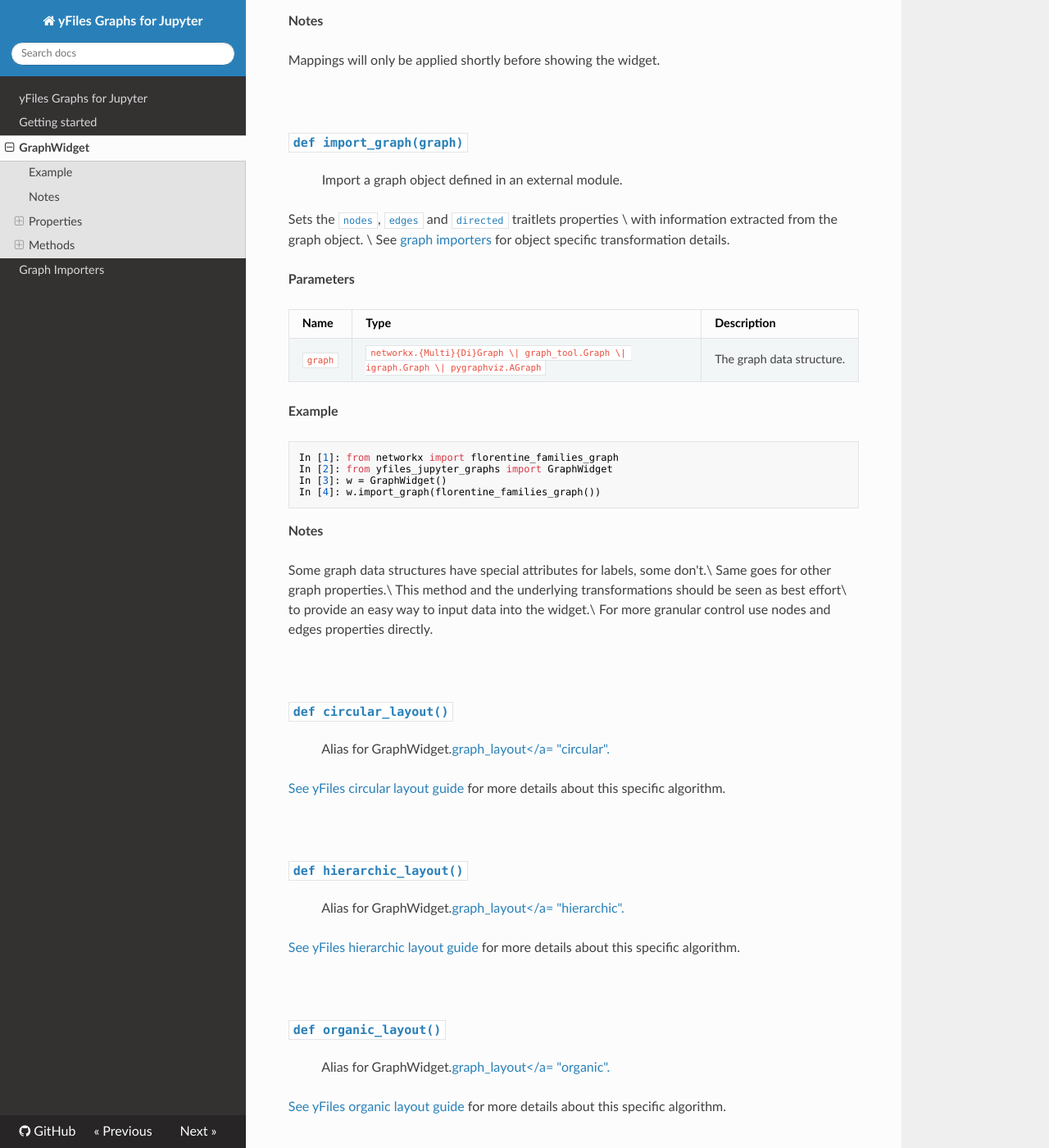
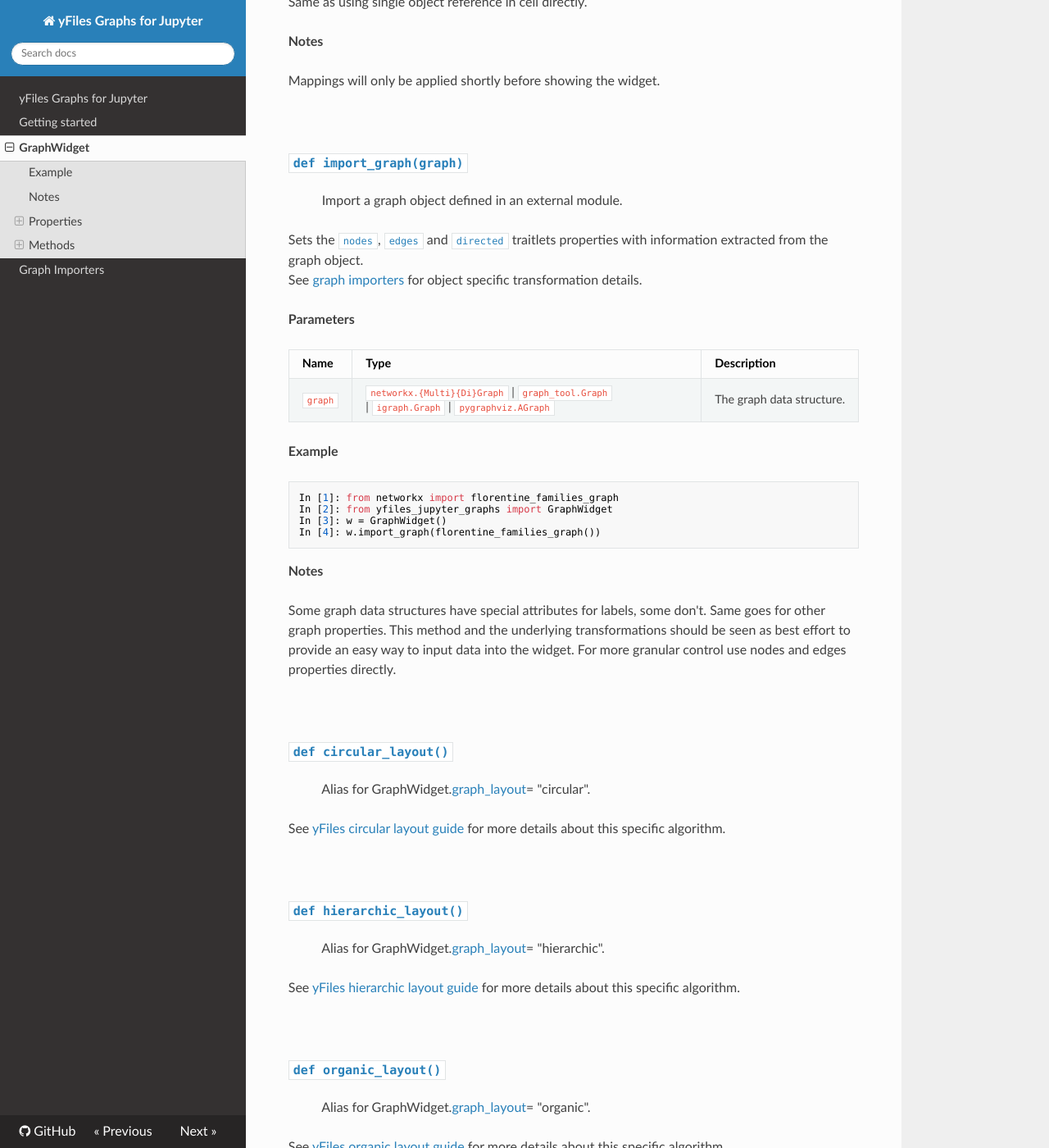
Before and after one commit to yWorks/yfiles-jupyter-graphs, an MkDocs documentation site: the page built from mkdocs/02_graph_widget.md, in a window 1280 px wide and 1400 px high, scrolled down 19950 px. Shown: the whole window at 82% size. Built offline with MkDocs 1.6.1, drawn with Linux system fonts in a browser that asks for light colours; nearby versions of some CDN libraries; some of the changed text lies outside the part shown.

Commit message:
Fix formatting issues in documentation. Closes #23

```diff
--- a/mkdocs/02_graph_widget.md
+++ b/mkdocs/02_graph_widget.md
@@ -144,7 +144,7 @@
 
 **Notes**
 
-This function acts as an alias for using GraphWidget.graph_layout property\
+This function acts as an alias for using GraphWidget.graph_layout property
 e.g. `w.graph_layout == w.get_graph_layout()` is `true`.
 
 **Returns**
@@ -167,11 +167,11 @@
 
 **Notes**
 
-This function acts as an alias for using GraphWidget.graph_layout property\
-e.g. `w.graph_layout = 'organic'` has the same effect as using `w.set_graph_layout('organic')`.\
-Setting `w.graph_layout = {'algorithm': 'organic', 'options': {}}` works as well,\
-which corresponds to using value given through the associated getter.\
-In case you want to use the edge routers\
+This function acts as an alias for using GraphWidget.graph_layout property
+e.g. `w.graph_layout = 'organic'` has the same effect as using `w.set_graph_layout('organic')`.
+Setting `w.graph_layout = {'algorithm': 'organic', 'options': {}}` works as well,
+which corresponds to using value given through the associated getter.
+In case you want to use the edge routers
 you should set a custom node position mapping as well.
 
 See [yFiles docs](https://docs.yworks.com/yfileshtml/#/dguide/layout-summary) for more details about the algorithms.
@@ -204,10 +204,10 @@
 
 **Notes**
 
-This function acts as an alias for using GraphWidget.neighborhood property.\
-You can assign values by `w.neighborhood = {'max_distance': 2, 'selected_nodes':[2]}`\
-or `w.set_neighborhood(2, [2])`, both are equivalent.\
-The short form `w.neighborhood = 3` sets only the max_distance variable\
+This function acts as an alias for using GraphWidget.neighborhood property.
+You can assign values by `w.neighborhood = {'max_distance': 2, 'selected_nodes':[2]}`
+or `w.set_neighborhood(2, [2])`, both are equivalent.
+The short form `w.neighborhood = 3` sets only the max_distance variable
 and resets the selected nodes.
 
 &nbsp;
@@ -238,10 +238,10 @@
 
 **Notes**
 
-This function acts as an alias for using GraphWidget.sidebar property.\
-You can assign values by `w.sidebar = {'enabled': True, 'start_with': 'Search'}`\
-or `w.set_sidebar(True, 'Search')`, both are equivalent.\
-The short form `w.sidebar = True` sets only the enabled variable\
+This function acts as an alias for using GraphWidget.sidebar property.
+You can assign values by `w.sidebar = {'enabled': True, 'start_with': 'Search'}`
+or `w.set_sidebar(True, 'Search')`, both are equivalent.
+The short form `w.sidebar = True` sets only the enabled variable
 and resets the start_with back to the default.
 
 &nbsp;
@@ -261,7 +261,7 @@
 **`def set_overview(enabled)`**<br>
 &nbsp; &nbsp; &nbsp; &nbsp; &nbsp; Specify the appearance of the overview component in the widget.
 
-Can be used to force open overview in case of a small widget layout or\
+Can be used to force open overview in case of a small widget layout or
 force collapsed overview in case of large widget layout.
 
 **Parameters**
@@ -726,7 +726,7 @@
 
 **Notes**
 
-Only edge router algorithms consider node positions,\
+Only edge router algorithms consider node positions,
 all other algorithms calculate node positions themselves.
 
 **Example**
@@ -835,16 +835,16 @@
 
 **Notes**
 
-Some graph data structures have special attributes for labels, some don't.\
-Same goes for other graph properties.\
-This method and the underlying transformations should be seen as best effort\
-to provide an easy way to input data into the widget.\
+Some graph data structures have special attributes for labels, some don't.
+Same goes for other graph properties.
+This method and the underlying transformations should be seen as best effort
+to provide an easy way to input data into the widget.
 For more granular control use nodes and edges properties directly.
 
 &nbsp;
 
 ### <a id="circular_layout_method" href="#circular_layout_method"><code>def circular_layout()</code></a><br>
-&nbsp; &nbsp; &nbsp; &nbsp; &nbsp; Alias for GraphWidget.<a href="#graph_layout_property">graph_layout</a= "circular".
+&nbsp; &nbsp; &nbsp; &nbsp; &nbsp; Alias for GraphWidget.<a href="#graph_layout_property">graph_layout</a>= "circular".
 
 See [yFiles circular layout guide](https://docs.yworks.com/yfileshtml/#/dguide/layout-summary#layout_styles-circular)
 for more details about this specific algorithm.
@@ -852,7 +852,7 @@
 &nbsp;
 
 ### <a id="hierarchic_layout_method" href="#hierarchic_layout_method"><code>def hierarchic_layout()</code></a><br>
-&nbsp; &nbsp; &nbsp; &nbsp; &nbsp; Alias for GraphWidget.<a href="#graph_layout_property">graph_layout</a= "hierarchic".
+&nbsp; &nbsp; &nbsp; &nbsp; &nbsp; Alias for GraphWidget.<a href="#graph_layout_property">graph_layout</a>= "hierarchic".
 
 See [yFiles hierarchic layout guide](https://docs.yworks.com/yfileshtml/#/dguide/layout-summary#layout_styles-hierarchical)
 for more details about this specific algorithm.
@@ -860,7 +860,7 @@
 &nbsp;
 
 ### <a id="organic_layout_method" href="#organic_layout_method"><code>def organic_layout()</code></a><br>
-&nbsp; &nbsp; &nbsp; &nbsp; &nbsp; Alias for GraphWidget.<a href="#graph_layout_property">graph_layout</a= "organic".
+&nbsp; &nbsp; &nbsp; &nbsp; &nbsp; Alias for GraphWidget.<a href="#graph_layout_property">graph_layout</a>= "organic".
 
 See [yFiles organic layout guide](https://docs.yworks.com/yfileshtml/#/dguide/layout-summary#layout_styles-organic)
 for more details about this specific algorithm.
@@ -868,7 +868,7 @@
 &nbsp;
 
 ### <a id="orthogonal_layout_method" href="#orthogonal_layout_method"><code>def orthogonal_layout()</code></a><br>
-&nbsp; &nbsp; &nbsp; &nbsp; &nbsp; Alias for GraphWidget.<a href="#graph_layout_property">graph_layout</a= "orthogonal".
+&nbsp; &nbsp; &nbsp; &nbsp; &nbsp; Alias for GraphWidget.<a href="#graph_layout_property">graph_layout</a>= "orthogonal".
 
 See [yFiles orthogonal layout guide](https://docs.yworks.com/yfileshtml/#/dguide/layout-summary#layout_styles-orthogonal)
 for more details about this specific algorithm.
@@ -876,7 +876,7 @@
 &nbsp;
 
 ### <a id="radial_layout_method" href="#radial_layout_method"><code>def radial_layout()</code></a><br>
-&nbsp; &nbsp; &nbsp; &nbsp; &nbsp; Alias for GraphWidget.<a href="#graph_layout_property">graph_layout</a= "radial".
+&nbsp; &nbsp; &nbsp; &nbsp; &nbsp; Alias for GraphWidget.<a href="#graph_layout_property">graph_layout</a>= "radial".
 
 See [yFiles radial layout guide](https://docs.yworks.com/yfileshtml/#/dguide/layout-summary#layout_styles-radial)
 for more details about this specific algorithm.
@@ -884,7 +884,7 @@
 &nbsp;
 
 ### <a id="tree_layout_method" href="#tree_layout_method"><code>def tree_layout()</code></a><br>
-&nbsp; &nbsp; &nbsp; &nbsp; &nbsp; Alias for GraphWidget.<a href="#graph_layout_property">graph_layout</a= "tree".
+&nbsp; &nbsp; &nbsp; &nbsp; &nbsp; Alias for GraphWidget.<a href="#graph_layout_property">graph_layout</a>= "tree".
 
 See [yFiles tree layout guide](https://docs.yworks.com/yfileshtml/#/dguide/layout-summary#layout_styles-tree)
 for more details about this specific algorithm.
@@ -892,7 +892,7 @@
 &nbsp;
 
 ### <a id="orthogonal_edge_router_method" href="#orthogonal_edge_router_method"><code>def orthogonal_edge_router()</code></a><br>
-&nbsp; &nbsp; &nbsp; &nbsp; &nbsp; Alias for GraphWidget.<a href="#graph_layout_property">graph_layout</a= "orthogonal_edge_router".
+&nbsp; &nbsp; &nbsp; &nbsp; &nbsp; Alias for GraphWidget.<a href="#graph_layout_property">graph_layout</a>= "orthogonal_edge_router".
 
 See [yFiles orthogonal edge router guide](https://docs.yworks.com/yfileshtml/#/dguide/layout-summary#layout_styles-polyline_router)
 for more details about this specific algorithm.
@@ -900,7 +900,7 @@
 &nbsp;
 
 ### <a id="organic_edge_router_method" href="#organic_edge_router_method"><code>def organic_edge_router()</code></a><br>
-&nbsp; &nbsp; &nbsp; &nbsp; &nbsp; Alias for GraphWidget.<a href="#graph_layout_property">graph_layout</a= "organic_edge_router".
+&nbsp; &nbsp; &nbsp; &nbsp; &nbsp; Alias for GraphWidget.<a href="#graph_layout_property">graph_layout</a>= "organic_edge_router".
 
 See [yFiles organic edge router guide](https://docs.yworks.com/yfileshtml/#/dguide/layout-summary#layout_styles-organic_router)
 for more details about this specific algorithm.
@@ -912,7 +912,7 @@
 
 The default label mapping for graph elements.
 
-Element (dict) should have key properties which itself should be a dict.\
+Element (dict) should have key properties which itself should be a dict.
 Then one of the following values (in descending priority) is used as label:
 - properties["label"]
 - properties["yf_label"]
@@ -926,7 +926,7 @@
 
 **Notes**
 
-This is the default value for the {[node](#node_label_mapping_property)|[edge](#edge_label_mapping_property)}_label_mapping property.\
+This is the default value for the {[node](#node_label_mapping_property)|[edge](#edge_label_mapping_property)}_label_mapping property.
 Can be 'overwritten' by setting the property with a function of the same signature.
 
 **Example**
@@ -975,7 +975,7 @@
 
 **Notes**
 
-This is the default value for the {[node](#node_property_mapping_property)|[edge](#edge_property_mapping_property)}_property_mapping property.\
+This is the default value for the {[node](#node_property_mapping_property)|[edge](#edge_property_mapping_property)}_property_mapping property.
 Can be 'overwritten' by setting the property with a function of the same signature.
 
 **Example**
@@ -1024,7 +1024,7 @@
 
 **Notes**
 
-This is the default value for the [`node_color_mapping`](#node_color_mapping_property) property.\
+This is the default value for the [`node_color_mapping`](#node_color_mapping_property) property.
 Can be 'overwritten' by setting the property with a function of the same signature.
 
 **Example**
@@ -1065,7 +1065,7 @@
 
 **Notes**
 
-This is the default value for the [`node_styles_mapping`](#node_styles_mapping_property) property.\
+This is the default value for the [`node_styles_mapping`](#node_styles_mapping_property) property.
 Can be 'overwritten' by setting the property with a function of the same signature.
 
 **Example**
@@ -1117,7 +1117,7 @@
 
 **Notes**
 
-This is the default value for the [`edge_color_mapping`](#edge_color_mapping_property) property.\
+This is the default value for the [`edge_color_mapping`](#edge_color_mapping_property) property.
 Can be 'overwritten' by setting the property with a function of the same signature.
 
 **Example**
@@ -1158,7 +1158,7 @@
 
 **Notes**
 
-This is the default value for the [`node_scale_factor_mapping`](#node_scale_factor_mapping_property) property.\
+This is the default value for the [`node_scale_factor_mapping`](#node_scale_factor_mapping_property) property.
 Can be 'overwritten' by setting the property with a function of the same signature.
 
 **Example**
@@ -1193,7 +1193,7 @@
 
 **Notes**
 
-This is the default value for the [`edge_thickness_factor_mapping`](#edge_thickness_factor_mapping_property) property.\
+This is the default value for the [`edge_thickness_factor_mapping`](#edge_thickness_factor_mapping_property) property.
 Can be 'overwritten' by setting the property with a function of the same signature.
 
 **Example**
@@ -1228,7 +1228,7 @@
 
 **Notes**
 
-This is the default value for the [`node_type_mapping`](#node_type_mapping_property) property.\
+This is the default value for the [`node_type_mapping`](#node_type_mapping_property) property.
 Can be 'overwritten' by setting the property with a function of the same signature.
 
 **Example**
@@ -1263,7 +1263,7 @@
 
 **Notes**
 
-This is the default value for the [`node_position_mapping`](#node_position_mapping_property) property.\
+This is the default value for the [`node_position_mapping`](#node_position_mapping_property) property.
 Can be 'overwritten' by setting the property with a function of the same signature.
 
 **Example**
@@ -1298,7 +1298,7 @@
 
 **Notes**
 
-This is the default value for the [`directed_mapping`](#directed_mapping_property) property.\
+This is the default value for the [`directed_mapping`](#directed_mapping_property) property.
 Can be 'overwritten' by setting the property with a function of the same signature.
 
 **Example**
```
Also changed, not shown: other parts of mkdocs/02_graph_widget.md (+5 -5 lines).
